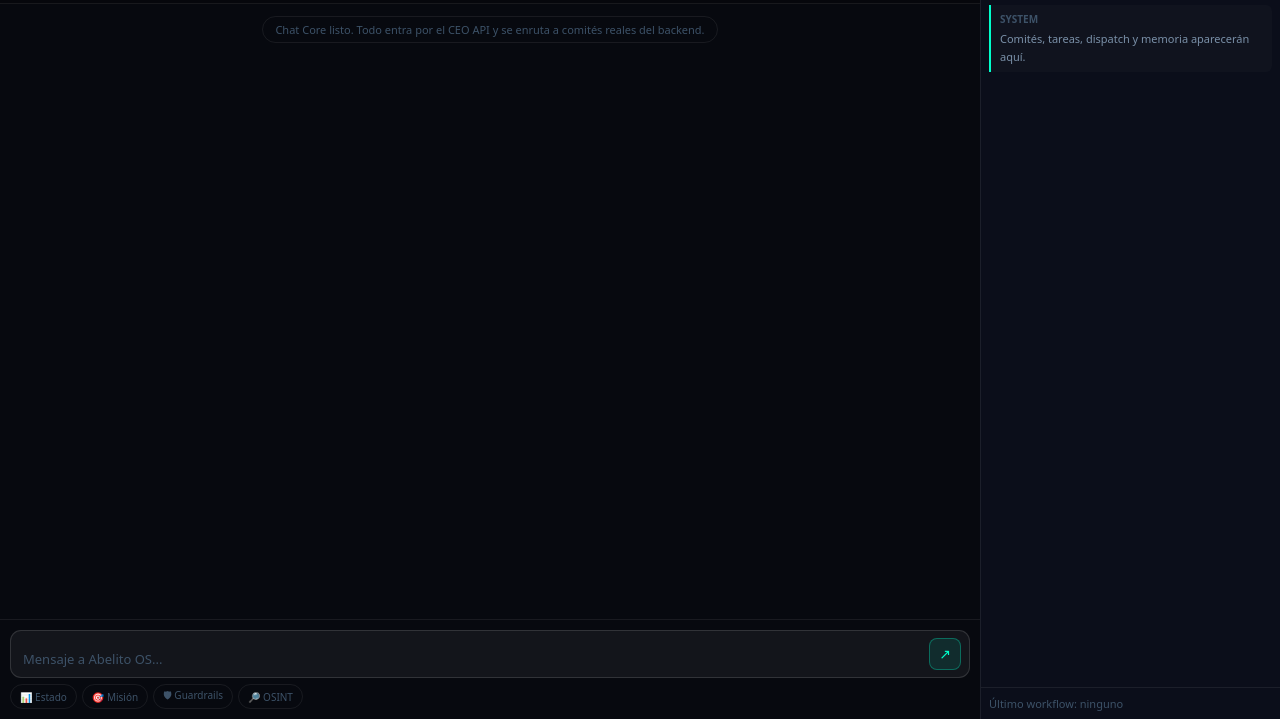
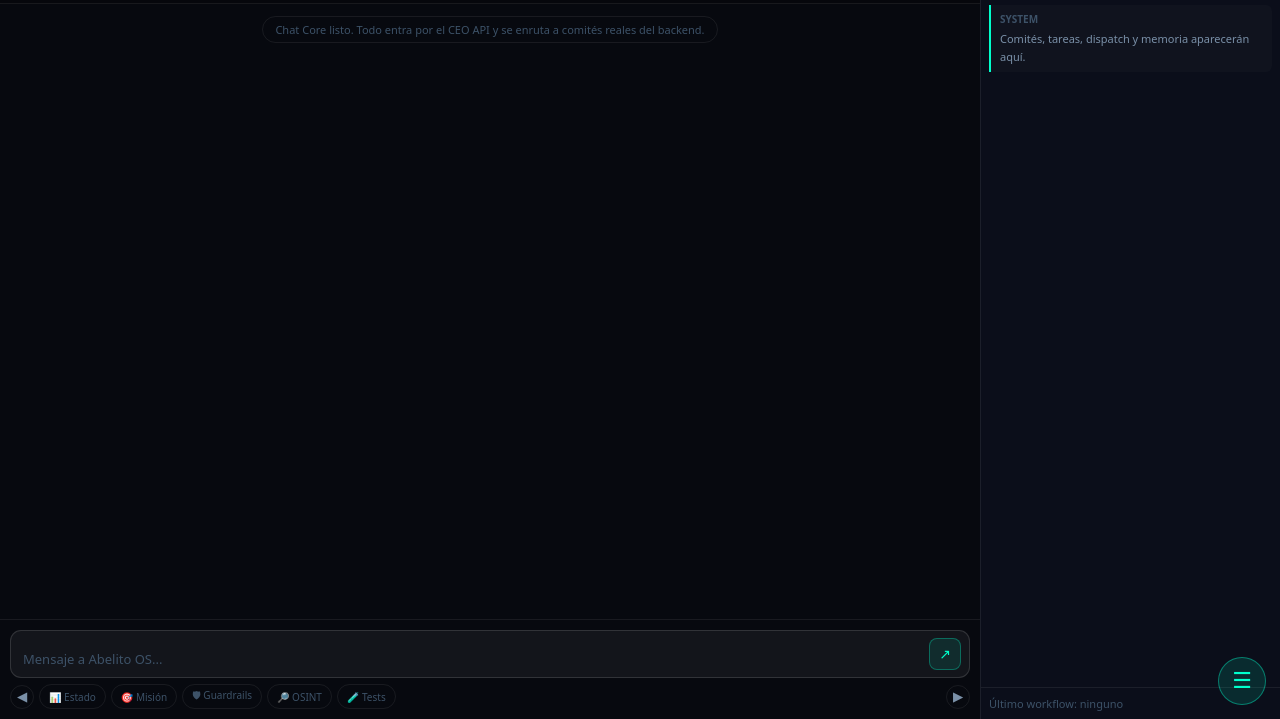
Before and after one commit to Merc98/Abelito-OS, a plain HTML site: page apps/ceo_api/dashboard/index.html in a window 1280 px wide. Shown: the part 81-800 px from the top of the page. Drawn offline with Linux system fonts and the light colour scheme; no server answers.

Commit message:
Upgrade dashboard UX with carousel/floating commands and harden installer

```diff
--- a/apps/ceo_api/dashboard/index.html
+++ b/apps/ceo_api/dashboard/index.html
@@ -22,7 +22,7 @@
     .bbl{font-size:13px;line-height:1.75;max-width:88%;word-break:break-word;animation:fi .2s}.bbl-u{align-self:flex-end;background:rgba(255,255,255,.07);border:1px solid var(--b2);border-radius:12px 12px 3px 12px;padding:10px 13px}.bbl-a{align-self:flex-start;background:rgba(0,255,204,.06);border:1px solid rgba(0,255,204,.14);border-radius:12px 12px 12px 3px;padding:10px 13px;color:var(--t2);white-space:pre-wrap;max-width:96%}.bbl-sys{align-self:center;font-size:11px;color:var(--t3);border:1px solid var(--b);border-radius:20px;padding:3px 12px;text-align:center}.bbl-exec{align-self:flex-start;font-size:12px;color:var(--ac);border-left:2px solid var(--ac);padding:6px 10px;background:rgba(0,255,204,.04);border-radius:0 7px 7px 0;max-width:96%;white-space:pre-wrap}.bbl-hdr{font-size:10px;color:var(--t3);margin-bottom:4px;font-weight:700;letter-spacing:.05em}
     .typing-ind{display:inline-flex;gap:4px;padding:3px 0}.typing-ind span{width:5px;height:5px;border-radius:50%;background:var(--t3);animation:ty 1.1s infinite}.typing-ind span:nth-child(2){animation-delay:.18s}.typing-ind span:nth-child(3){animation-delay:.36s}@keyframes ty{0%,60%,100%{transform:translateY(0)}30%{transform:translateY(-5px)}}
     #send-bar{padding:10px;border-top:1px solid var(--b);flex-shrink:0}#send-row{display:flex;gap:7px;align-items:flex-end;background:rgba(255,255,255,.05);border:1px solid var(--b2);border-radius:11px;padding:7px 8px 7px 12px;transition:.18s}#send-row:focus-within{border-color:rgba(0,255,204,.3)}#msg-in{flex:1;background:transparent;border:none;color:var(--t);font-size:13px;resize:none;outline:none;max-height:90px;min-height:20px;font-family:inherit;line-height:1.6}#msg-in::placeholder{color:var(--t3)}#send-btn{width:32px;height:32px;border-radius:8px;background:rgba(0,255,204,.1);border:1px solid rgba(0,255,204,.3);color:var(--ac);font-size:14px;cursor:pointer;display:flex;align-items:center;justify-content:center;flex-shrink:0;transition:.13s}#send-btn:hover{background:rgba(0,255,204,.2)}
-    #cmd-row{margin-top:6px;display:flex;gap:5px;flex-wrap:wrap}.qcmd{font-size:10px;padding:3px 9px;border-radius:20px;border:1px solid var(--b);color:var(--t3);cursor:pointer;transition:.12s;background:transparent;font-family:inherit;white-space:nowrap}.qcmd:hover{border-color:var(--ac);color:var(--ac)}
+    #cmd-row{margin-top:6px;display:flex;gap:5px;align-items:center;overflow:hidden}.qcmd{font-size:10px;padding:3px 9px;border-radius:20px;border:1px solid var(--b);color:var(--t3);cursor:pointer;transition:.12s;background:transparent;font-family:inherit;white-space:nowrap}.qcmd:hover{border-color:var(--ac);color:var(--ac)}.cmd-nav{width:24px;height:24px;border-radius:50%;border:1px solid var(--b);background:transparent;color:var(--t2);cursor:pointer}.cmd-nav:hover{color:var(--ac);border-color:var(--ac)}#qcmd-track{display:flex;gap:5px;overflow-x:auto;scroll-behavior:smooth;flex:1}.fab-wrap{position:fixed;right:14px;bottom:14px;z-index:50}.fab-main{width:48px;height:48px;border-radius:50%;border:1px solid rgba(0,255,204,.4);background:rgba(0,255,204,.12);color:var(--ac);font-size:22px;cursor:pointer}.fab-menu{display:none;position:absolute;bottom:56px;right:0;min-width:210px;background:var(--bg2);border:1px solid var(--b2);border-radius:12px;padding:8px;box-shadow:0 8px 26px rgba(0,0,0,.35)}.fab-menu.on{display:block}.fab-item{display:block;width:100%;text-align:left;padding:8px 10px;margin:3px 0;border-radius:8px;border:1px solid var(--b);background:transparent;color:var(--t2);cursor:pointer}.fab-item:hover{border-color:var(--ac);color:var(--ac)}
     #side{background:var(--bg2);border-left:1px solid var(--b);display:flex;flex-direction:column;overflow:hidden}.side-h{padding:9px 12px;border-bottom:1px solid var(--b);display:flex;align-items:center;justify-content:space-between;flex-shrink:0}.side-title{font-size:11px;font-weight:700;color:var(--t2)}#wb{flex:1;overflow-y:auto;padding:8px;display:flex;flex-direction:column;gap:5px}.wb-item{border-left:2px solid var(--ac);padding:6px 9px;font-size:11px;line-height:1.65;border-radius:0 6px 6px 0;background:rgba(255,255,255,.02);animation:fi .2s;color:var(--t2);white-space:pre-wrap}.wb-h{font-size:10px;color:var(--t3);margin-bottom:2px;font-weight:700}.smallbtn{background:none;border:none;color:var(--t3);cursor:pointer;font-size:11px}#wf-box{padding:8px;border-top:1px solid var(--b);font-size:11px;color:var(--t3)}
     @keyframes fi{from{opacity:0;transform:translateY(4px)}}@media(max-width:760px){#main{grid-template-columns:1fr}#side{display:none}.tb-tab{padding:0 10px}.status{display:none}}
   </style>
@@ -52,10 +52,9 @@
           <button id="send-btn" onclick="sendMsg()">↗</button>
         </div>
         <div id="cmd-row">
-          <button class="qcmd" onclick="qi('Dame estado del sistema, comités, lanes y memoria reciente')">📊 Estado</button>
-          <button class="qcmd" onclick="qi('Crea una misión coordinada y asígnala a los comités correctos: ')">🎯 Misión</button>
-          <button class="qcmd" onclick="qi('Revisa guardrails, riesgos y próximos pasos seguros para: ')">🛡 Guardrails</button>
-          <button class="qcmd" onclick="qi('Inicia flujo OSINT RECOMMEND_ONLY para un dominio público con base legal documentada')">🔎 OSINT</button>
+          <button class="cmd-nav" onclick="scrollCmds(-1)">◀</button>
+          <div id="qcmd-track"></div>
+          <button class="cmd-nav" onclick="scrollCmds(1)">▶</button>
         </div>
       </div>
     </div>
@@ -66,8 +65,36 @@
     </aside>
   </div>
 </div>
+<div class="fab-wrap">
+  <div id="fab-menu" class="fab-menu"></div>
+  <button class="fab-main" onclick="toggleFab()">☰</button>
+</div>
 <script>
 let lastWorkflow=null;
+
+const quickOptions=[
+  {label:'📊 Estado',text:'Dame estado del sistema, comités, lanes y memoria reciente'},
+  {label:'🎯 Misión',text:'Crea una misión coordinada y asígnala a los comités correctos: '},
+  {label:'🛡 Guardrails',text:'Revisa guardrails, riesgos y próximos pasos seguros para: '},
+  {label:'🔎 OSINT',text:'Inicia flujo OSINT RECOMMEND_ONLY para un dominio público con base legal documentada'},
+  {label:'🧪 Tests',text:'Dame estado de test suite y riesgos técnicos activos'},
+  {label:'🧠 Memoria',text:'Resume memoria reciente por workflow y próximos pasos'},
+  {label:'⚙️ DevOps',text:'Valida health, colas NATS y latencias por lane'}
+];
+function renderQuickOptions(){
+  const track=document.getElementById('qcmd-track');
+  const fab=document.getElementById('fab-menu');
+  track.innerHTML=''; fab.innerHTML='';
+  quickOptions.forEach((o,idx)=>{
+    const b=document.createElement('button');b.className='qcmd';b.textContent=o.label;b.onclick=()=>qi(o.text);
+    if(idx<5) track.appendChild(b);
+    const fb=document.createElement('button');fb.className='fab-item';fb.textContent=o.label;fb.onclick=()=>{qi(o.text);toggleFab(false)};fab.appendChild(fb);
+  });
+  if(quickOptions.length<=5){document.querySelectorAll('.cmd-nav').forEach(e=>e.style.display='none');}
+}
+function scrollCmds(dir){const t=document.getElementById('qcmd-track');t.scrollLeft += dir*180;}
+function toggleFab(force){const m=document.getElementById('fab-menu');const on=force===undefined?!m.classList.contains('on'):force;m.classList.toggle('on',on);}
+
 let wfSocket=null;
 async function j(url,options){const r=await fetch(url,options);const data=await r.json();if(!r.ok)throw new Error(JSON.stringify(data));return data;}
 async function refresh(){try{const h=await j('/health');const lanes=await j('/v1/lanes');document.getElementById('api-status').textContent='API: '+h.status;document.getElementById('p-health').textContent='health '+h.status;document.getElementById('p-lanes').textContent=Object.keys(lanes).length+' lanes';}catch(e){document.getElementById('api-status').textContent='API: error';document.getElementById('p-health').textContent='health error';}}
@@ -96,7 +123,7 @@ function addWb(color,agent,text){const wb=document.getElementById('wb');const d=
 function escapeHtml(s){return String(s).replace(/[&<>"]/g,m=>({'&':'&amp;','<':'&lt;','>':'&gt;','"':'&quot;'}[m]));}
 function copyWb(){navigator.clipboard?.writeText(document.getElementById('wb').innerText).then(()=>addMsg('Whiteboard copiada','sys'));}
 function qi(t){const i=document.getElementById('msg-in');i.value=t;i.focus();rsz(i);}function rsz(t){t.style.height='auto';t.style.height=Math.min(t.scrollHeight,90)+'px';}function kd(e){if(e.key==='Enter'&&!e.shiftKey){e.preventDefault();sendMsg();}}function scrollMsgs(){const c=document.getElementById('msgs');c.scrollTop=9999;}
-refresh();setInterval(refresh,15000);
+renderQuickOptions();refresh();setInterval(refresh,15000);
 </script>
 </body>
 </html>
```
Also changed, not shown: 1 other file.
